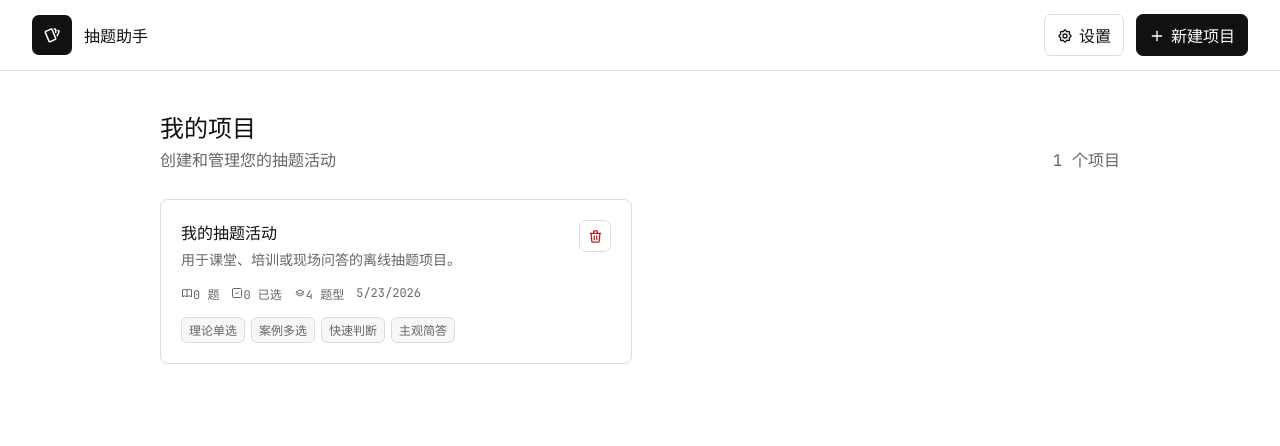
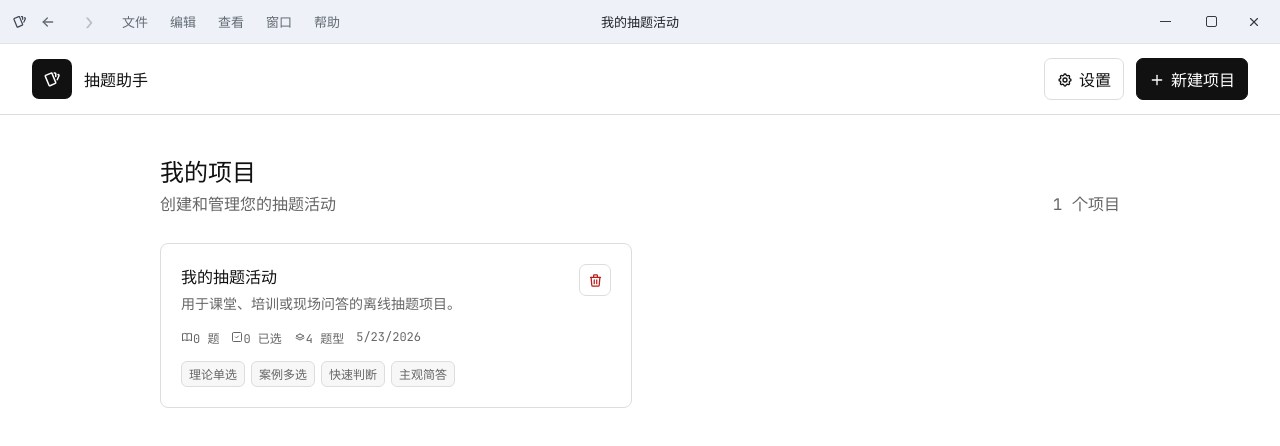
Before and after one commit to Chenglittlefat/question-extractor, a Vue app: page / in a window 1280 px wide. Shown: the top 446 px of the page. Built offline with nearby package versions, Linux system fonts and the light colour scheme; a web font is replaced by a local one.

Commit message:
Add custom Codex-style window chrome

```diff
--- a/electron/preload.cjs
+++ b/electron/preload.cjs
@@ -4,6 +4,9 @@ contextBridge.exposeInMainWorld('questionApi', {
   loadProjects: () => ipcRenderer.invoke('projects:load'),
   saveProjects: (projects) => ipcRenderer.invoke('projects:save', projects),
   getDataPath: () => ipcRenderer.invoke('app:get-data-path'),
+  minimizeWindow: () => ipcRenderer.invoke('window:minimize'),
+  toggleMaximizeWindow: () => ipcRenderer.invoke('window:toggle-maximize'),
+  closeWindow: () => ipcRenderer.invoke('window:close'),
   showOpenDialog: (options) => ipcRenderer.invoke('dialog:show-open', options),
   showSaveDialog: (options) => ipcRenderer.invoke('dialog:show-save', options),
 })
--- a/index.html
+++ b/index.html
@@ -4,7 +4,7 @@
     <meta charset="UTF-8" />
     <link rel="icon" type="image/svg+xml" href="/favicon.svg" />
     <meta name="viewport" content="width=device-width, initial-scale=1.0" />
-    <title>question-extractor</title>
+    <title>抽题助手</title>
   </head>
   <body>
     <div id="app"></div>
--- a/src/App.vue
+++ b/src/App.vue
@@ -14,6 +14,7 @@ import QuestionManagePanel from './components/QuestionManagePanel.vue'
 import QuestionTypePanel from './components/QuestionTypePanel.vue'
 import SettingsPanel from './components/SettingsPanel.vue'
 import FinishView from './components/FinishView.vue'
+import SvgIcon from './components/SvgIcon.vue'
 import { icons } from './assets/icons'
 import type {
   ActivityStatus,
@@ -28,6 +29,8 @@ import type {
 } from './types/question'
 
 type AppView = 'home' | 'workspace' | 'activity' | 'finish' | 'settings'
+
+const chromeMenus = ['文件', '编辑', '查看', '窗口', '帮助']
 
 const baseTypeLabels: Record<BaseQuestionType, string> = {
   single: '单选题',
@@ -888,6 +891,18 @@ function shuffle(items: string[]) {
   return result
 }
 
+function minimizeWindow() {
+  void window.questionApi?.minimizeWindow()
+}
+
+function toggleMaximizeWindow() {
+  void window.questionApi?.toggleMaximizeWindow()
+}
+
+function closeWindow() {
+  void window.questionApi?.closeWindow()
+}
+
 onBeforeUnmount(() => {
   window.clearInterval(timer)
   stopSound()
@@ -909,6 +924,41 @@ onMounted(async () => {
 </script>
 
 <template>
+  <div class="desktop-shell">
+    <header class="chrome-titlebar">
+      <div class="chrome-left">
+        <div class="chrome-app-icon" aria-hidden="true">
+          <SvgIcon :src="icons.appLogo" />
+        </div>
+        <button class="chrome-nav" type="button" title="返回" @click="activeView === 'home' ? undefined : backHome()">
+          <SvgIcon :src="icons.arrowLeft" />
+        </button>
+        <button class="chrome-nav" type="button" title="前进" disabled>
+          <span aria-hidden="true">›</span>
+        </button>
+        <nav class="chrome-menu" aria-label="应用菜单">
+          <button v-for="menu in chromeMenus" :key="menu" type="button">{{ menu }}</button>
+        </nav>
+      </div>
+
+      <div class="chrome-center">
+        <span>{{ project?.name || '抽题助手' }}</span>
+      </div>
+
+      <div class="chrome-window-controls">
+        <button type="button" title="最小化" @click="minimizeWindow">
+          <span aria-hidden="true" class="window-minimize"></span>
+        </button>
+        <button type="button" title="最大化" @click="toggleMaximizeWindow">
+          <span aria-hidden="true" class="window-maximize"></span>
+        </button>
+        <button class="chrome-close" type="button" title="关闭" @click="closeWindow">
+          <SvgIcon :src="icons.x" />
+        </button>
+      </div>
+    </header>
+
+    <div class="app-content">
       <ProjectHome
         v-if="activeView === 'home'"
         :projects="projects"
@@ -1055,9 +1105,10 @@ onMounted(async () => {
             @delete-filtered-questions="deleteFilteredQuestions"
             @touch="touchProject"
           />
-
         </main>
       </div>
 
       <NewProjectModal v-if="showNewProjectModal" @close="showNewProjectModal = false" @create="confirmCreateProject" />
+    </div>
+  </div>
 </template>
--- a/src/env.d.ts
+++ b/src/env.d.ts
@@ -24,6 +24,9 @@ interface QuestionApi {
   loadProjects: () => Promise<unknown>
   saveProjects: (projects: unknown) => Promise<{ ok: boolean }>
   getDataPath: () => Promise<string>
+  minimizeWindow: () => Promise<void>
+  toggleMaximizeWindow: () => Promise<void>
+  closeWindow: () => Promise<void>
   showOpenDialog: (options: ElectronOpenDialogOptions) => Promise<ElectronOpenDialogReturnValue>
   showSaveDialog: (options: ElectronSaveDialogOptions) => Promise<ElectronSaveDialogReturnValue>
 }
--- a/src/style.css
+++ b/src/style.css
@@ -39,6 +39,8 @@
 }
 
 :root {
+  --chrome-height: 44px;
+  --content-height: calc(100vh - var(--chrome-height));
   --bg: #ffffff;
   --surface: #f7f7f7;
   --panel: #ffffff;
@@ -90,7 +92,7 @@ body {
 html,
 body,
 #app {
-  min-height: 100%;
+  height: 100%;
   background: var(--bg);
 }
 
@@ -193,10 +195,183 @@ h3 {
   min-height: 100vh;
 }
 
+.desktop-shell {
+  display: grid;
+  height: 100vh;
+  grid-template-rows: var(--chrome-height) minmax(0, 1fr);
+  overflow: hidden;
+  background: var(--bg);
+}
+
+.chrome-titlebar {
+  position: relative;
+  z-index: 20;
+  display: grid;
+  grid-template-columns: minmax(0, 1fr) auto minmax(160px, 1fr);
+  align-items: center;
+  height: var(--chrome-height);
+  border-bottom: 1px solid #dfe3ea;
+  background: #eef2f8;
+  color: #4f5560;
+  user-select: none;
+  -webkit-app-region: drag;
+}
+
+.chrome-left,
+.chrome-center,
+.chrome-window-controls {
+  display: flex;
+  align-items: center;
+  min-width: 0;
+}
+
+.chrome-left {
+  gap: 8px;
+  padding-left: 10px;
+}
+
+.chrome-center {
+  justify-content: center;
+  max-width: 520px;
+  color: #202329;
+  font-size: 13px;
+  font-weight: 600;
+}
+
+.chrome-center span {
+  overflow: hidden;
+  text-overflow: ellipsis;
+  white-space: nowrap;
+}
+
+.chrome-app-icon {
+  display: grid;
+  width: 18px;
+  height: 18px;
+  place-items: center;
+  color: #3d4652;
+}
+
+.chrome-app-icon .svg-icon {
+  width: 15px;
+  height: 15px;
+}
+
+.chrome-menu {
+  display: flex;
+  align-items: center;
+  gap: 2px;
+}
+
+.chrome-menu button,
+.chrome-nav,
+.chrome-window-controls button {
+  -webkit-app-region: no-drag;
+}
+
+.chrome-menu button,
+.chrome-nav {
+  height: 30px;
+  border: 0;
+  border-radius: 6px;
+  background: transparent;
+  color: #636a73;
+  box-shadow: none;
+}
+
+.chrome-menu button {
+  padding: 0 10px;
+  font-size: 13px;
+}
+
+.chrome-nav {
+  display: grid;
+  width: 30px;
+  place-items: center;
+  padding: 0;
+}
+
+.chrome-nav .svg-icon {
+  width: 16px;
+  height: 16px;
+}
+
+.chrome-nav span {
+  font-size: 22px;
+  line-height: 1;
+}
+
+.chrome-menu button:hover,
+.chrome-nav:hover {
+  background: rgba(15, 23, 42, 0.07);
+  box-shadow: none;
+  transform: none;
+}
+
+.chrome-nav:disabled {
+  opacity: 0.38;
+}
+
+.chrome-window-controls {
+  justify-content: flex-end;
+  height: 100%;
+}
+
+.chrome-window-controls button {
+  display: grid;
+  width: 46px;
+  height: 100%;
+  place-items: center;
+  border: 0;
+  border-radius: 0;
+  background: transparent;
+  color: #363b43;
+  padding: 0;
+  box-shadow: none;
+}
+
+.chrome-window-controls button:hover {
+  background: rgba(15, 23, 42, 0.08);
+  box-shadow: none;
+  transform: none;
+}
+
+.chrome-window-controls .chrome-close:hover {
+  background: #e81123;
+  color: #ffffff;
+}
+
+.chrome-window-controls .svg-icon {
+  width: 14px;
+  height: 14px;
+}
+
+.window-minimize,
+.window-maximize {
+  display: block;
+}
+
+.window-minimize {
+  width: 11px;
+  border-top: 1.5px solid currentColor;
+}
+
+.window-maximize {
+  width: 11px;
+  height: 11px;
+  border: 1.5px solid currentColor;
+  border-radius: 2px;
+}
+
+.app-content {
+  min-height: 0;
+  overflow: auto;
+}
+
 .app-shell {
   display: grid;
   grid-template-columns: 176px minmax(0, 1fr);
-  min-height: 100vh;
+  min-height: var(--content-height);
 }
 
 .figma-header {
@@ -218,7 +393,7 @@ h3 {
 }
 
 .home-shell {
-  min-height: 100vh;
+  min-height: var(--content-height);
   background: var(--bg);
 }
 
@@ -360,7 +535,7 @@ h3 {
 .sidebar {
   position: sticky;
   top: 0;
-  height: 100vh;
+  height: var(--content-height);
   border-right: 1px solid var(--border);
   background: var(--panel);
   padding: 16px 0;
@@ -540,7 +715,7 @@ nav button.active .nav-icon {
 .activity-view,
 .finish-view,
 .settings-view {
-  min-height: 100vh;
+  min-height: var(--content-height);
   background: var(--bg);
 }
 
```
Also changed, not shown: electron/main.cjs (+47 -3 lines). Lines whose indentation alone changed are shown as unchanged.
